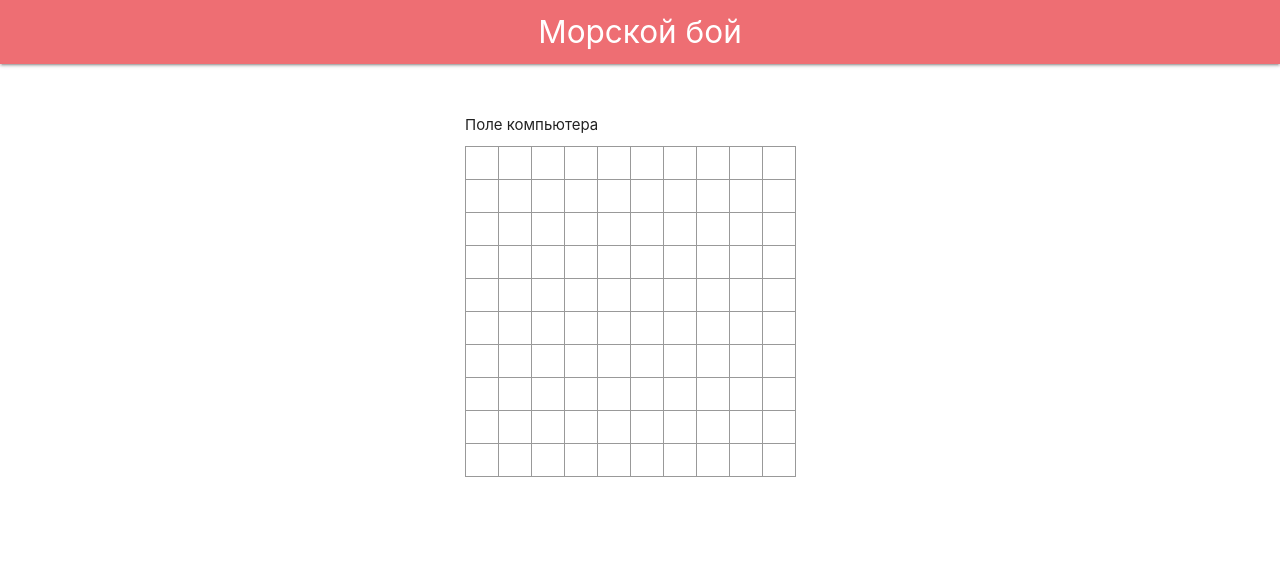
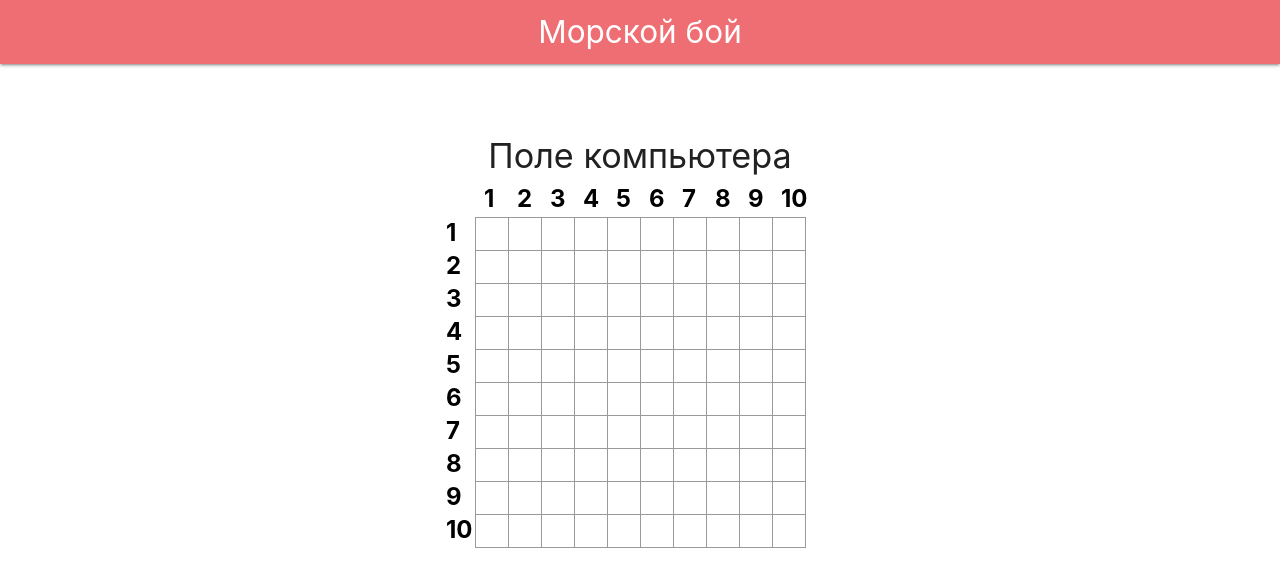
Before and after one commit to MrPrometheus/Naval-Battle, a React (Create React App) app: page / in a window 1280 px wide. Shown: the top 576 px of the page. Built offline with nearby package versions, Linux system fonts and the light colour scheme.

Commit message:
Grid numbers added

```diff
--- a/src/Components/PlayingField.tsx
+++ b/src/Components/PlayingField.tsx
@@ -4,6 +4,7 @@ import GenerationMapShips from "../utils/GeneratonMapShips";
 import PlayingFieldStateType from "../Types/PlayingFieldStateType";
 import PutShipOnField from "../utils/PutShipOnField"
 import FieldSquareType from "../Types/FieldSquareType";
+import RectangleContainsPoint from "../utils/RectangleContainsPoint";
 
 
 class PlayingField extends React.Component<any, PlayingFieldStateType>{
@@ -45,7 +46,12 @@ class PlayingField extends React.Component<any, PlayingFieldStateType>{
         if(this.state.field[y][x].shoted){
             return;
         }
+        if(this.state.gameOver){
+            console.log("You Won!!!")
+            return;
+        }
 
+        let gameOver = false;
         const field = [...this.state.field];
         field[y][x].shoted = true;
         field[y][x].isShipVisible = true;
@@ -54,12 +60,38 @@ class PlayingField extends React.Component<any, PlayingFieldStateType>{
         if(field[y][x].containsShip && field[y][x].shoted){
             const hittedShip = ships.find(ship => (ship.id === field[y][x].shipId));
             hittedShip!.hit();
+            if(hittedShip!.hp! <= 0){
+                const x0 = hittedShip!.startPoint.x - 1
+                const y0 = hittedShip!.startPoint.y - 1
+                let x1 = x0;
+                let y1 = y0;
+                if(hittedShip!.direction === "right"){
+                    x1 += hittedShip!.size! + 1
+                    y1 += 2
+                } else{
+                    x1 += 2
+                    y1 += hittedShip!.size! + 1
+                }
+                for(let y = 0; y < 10; y++){
+                    for(let x = 0; x < 10; x++){
+                        if(RectangleContainsPoint(x0, y0, x1, y1, x, y)){
+                            field[y][x].shoted = true;
+                            field[y][x].isShipVisible = true;
+                        }
+                    }
+                }
+            }
+        }
+
+        if(ships.every(ship => (ship.hp! <= 0))){
+            gameOver = true;
         }
 
         this.setState(state => {
             return{
                 field: field,
                 ships: ships,
+                gameOver: gameOver,
             }
         })
     }
@@ -67,7 +99,7 @@ class PlayingField extends React.Component<any, PlayingFieldStateType>{
     render() {
         return (
             <div>
-                <div className="status">{this.state.status}</div>
+                <h4 className="status">{this.state.status}</h4>
                 {this.state.field.map((row: Array<FieldSquareType>, index: number) => {
                     return(
                         <FieldRow
--- a/src/Components/Square.tsx
+++ b/src/Components/Square.tsx
@@ -1,15 +1,20 @@
 import React from "react";
 
 function Square(props: any) {
+
+    const numbers = ['1', '2', '3', '4', '5', '6', '7', '8', '9', '10'];
     let mark;
+
     if(props.containsShip){
         mark = props.shoted ? "X" :  ""
     } else{
-        mark = props.shoted ? "." :  ""
+        mark = props.shoted ? "·" :  ""
     }
     return (
         <button className="square" onClick={props.onClick}>
             {mark}
+            {props.x === 0 ? <span className="leftNumbersLine">{numbers[props.y]}</span> : ''}
+            {props.y === 0 ? <span className="topNumbersLine">{numbers[props.x]}</span> : ''}
         </button>
     );
 }
--- a/src/Game.tsx
+++ b/src/Game.tsx
@@ -8,22 +8,11 @@ class Game extends React.Component<any, any>{
             <div>
                 <Navbar></Navbar>
                 <div className="game">
-                    {/*<div className="game-board">
-                        <PlayingField
-                            status="Поле игрока"
-                            kind="player"
-                        ></PlayingField>
-                    </div>*/}
                     <div className="game-board">
                         <PlayingField
                             status="Поле компьютера"
                             kind="enemy"
-                            onClick
                         ></PlayingField>
-                    </div>
-                    <div className="game-info">
-                        {/*<div>{status}</div>
-                        <ol>{TODO}</ol>*/}
                     </div>
                 </div>
             </div>
--- a/src/index.css
+++ b/src/index.css
@@ -23,7 +23,8 @@ ol, ul{
 }
 
 .status{
-  margin-bottom: 10px;
+  margin-bottom: 44px;
+  text-align: center;
 }
 
 .square{
@@ -39,7 +40,21 @@ ol, ul{
   padding: 0;
   text-align: center;
   width: 34px;
+  position: relative;
 }
+
+.square span.leftNumbersLine {
+  position: absolute;
+  top: -2px;
+  left: -2rem;
+}
+
+.square span.topNumbersLine {
+  position: absolute;
+  top: -2.4rem;
+  left: 8px;
+}
+
 .square:focus{
   outline: none;
 }
--- a/src/utils/GeneratonMapShips.tsx
+++ b/src/utils/GeneratonMapShips.tsx
@@ -1,4 +1,5 @@
 import {Ship} from "./Ship";
+import RectangleContainsPoint from "./RectangleContainsPoint";
 
 function getRandomInt(min: number, max: number): number {
     min = Math.ceil(min);
@@ -88,14 +89,15 @@ for(let i = 0; i < 10; i++){
                 }
                 for(let y = 0; y < 10; y++){
                     for(let x = 0; x < 10; x++){
-                        if( ((x + 1) >= needX - 1) &&
-                            ((x + 1) <= x1 + 1) &&
-                            ((y + 1) >= needY - 1) &&
-                            ((y + 1) <= y1 + 1)){
+                        if(RectangleContainsPoint(needX - 1, needY - 1, x1 + 1, y1 + 1, x, y)){
                             grid[y][x] = 1
                         }
                     }
                 }
+                console.log("Start X: " + needX)
+                console.log("Start Y: " + needY)
+                console.log("End X: " + x1)
+                console.log("End Y: " + y1)
                 for(let i = 0; i < 10; i++){
                     console.log(grid[i])
                 }
--- /dev/null
+++ b/src/utils/RectangleContainsPoint.tsx
@@ -0,0 +1,13 @@
+function RectangleContainsPoint(x0: number, y0:number, x1: number, y1: number, xP: number, yP: number): boolean {
+    if( ((xP + 1) >= x0) &&
+        ((xP + 1) <= x1) &&
+        ((yP + 1) >= y0) &&
+        ((yP + 1) <= y1)){
+        return true;
+    }
+    else{
+        return false;
+    }
+}
+
+export default RectangleContainsPoint
```
